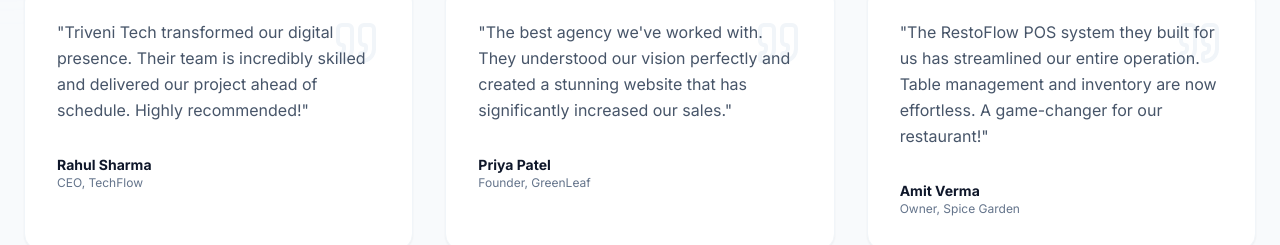
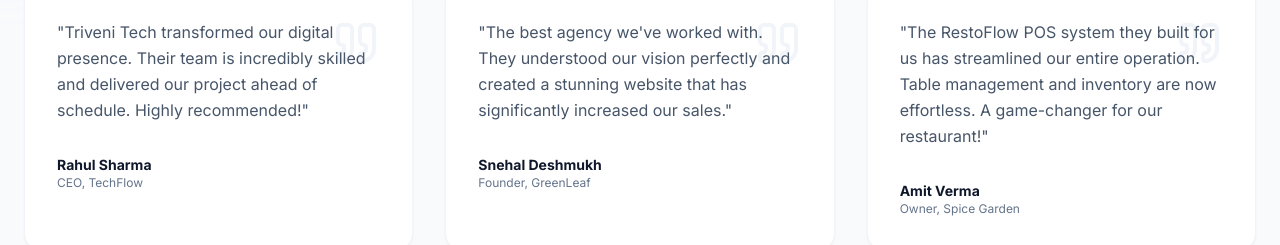
Before and after one commit to AryanJadile/Triveni-Tech, a Next.js app: page / in a window 1280 px wide. Shown: the part 2994-3239 px from the top of the page. Built offline with nearby package versions, Linux system fonts and the light colour scheme.

Commit message:
testimonial updates

```diff
--- a/src/components/home/TestimonialsSection.tsx
+++ b/src/components/home/TestimonialsSection.tsx
@@ -11,7 +11,7 @@ const testimonials = [
         image: "https://images.unsplash.com/photo-1566492031773-4f4e44671857?ixlib=rb-4.0.3&auto=format&fit=crop&w=150&q=80"
     },
     {
-        name: "Priya Patel",
+        name: "Snehal Deshmukh",
         role: "Founder, GreenLeaf",
         content: "The best agency we've worked with. They understood our vision perfectly and created a stunning website that has significantly increased our sales.",
         image: "https://images.unsplash.com/photo-1573496359142-b8d87734a5a2?ixlib=rb-4.0.3&auto=format&fit=crop&w=150&q=80"
```
